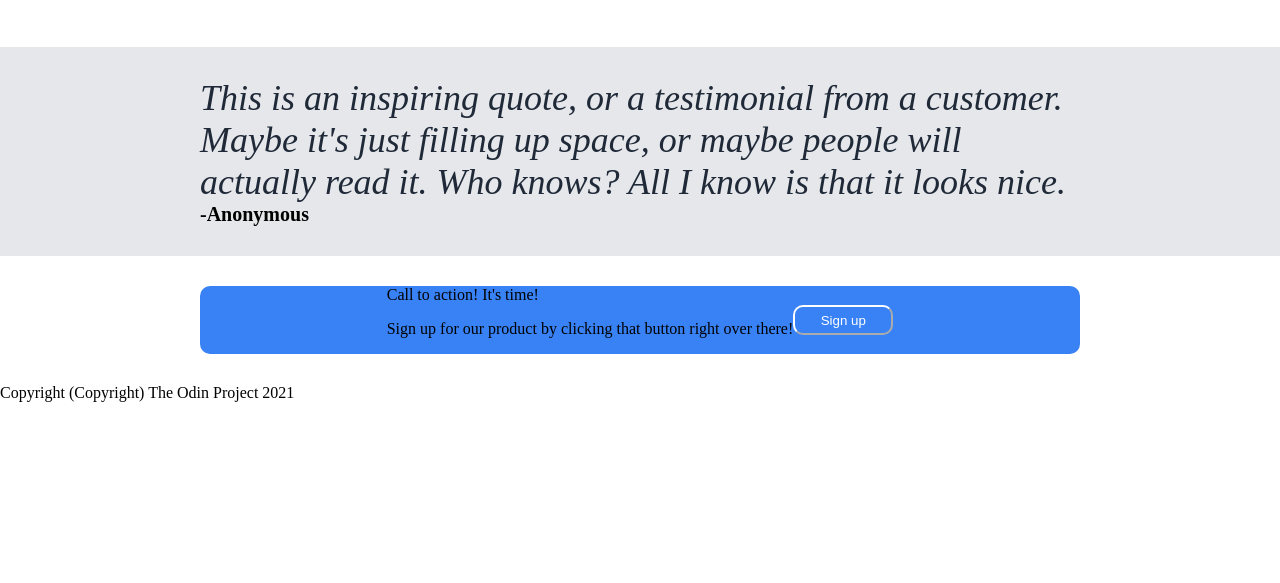
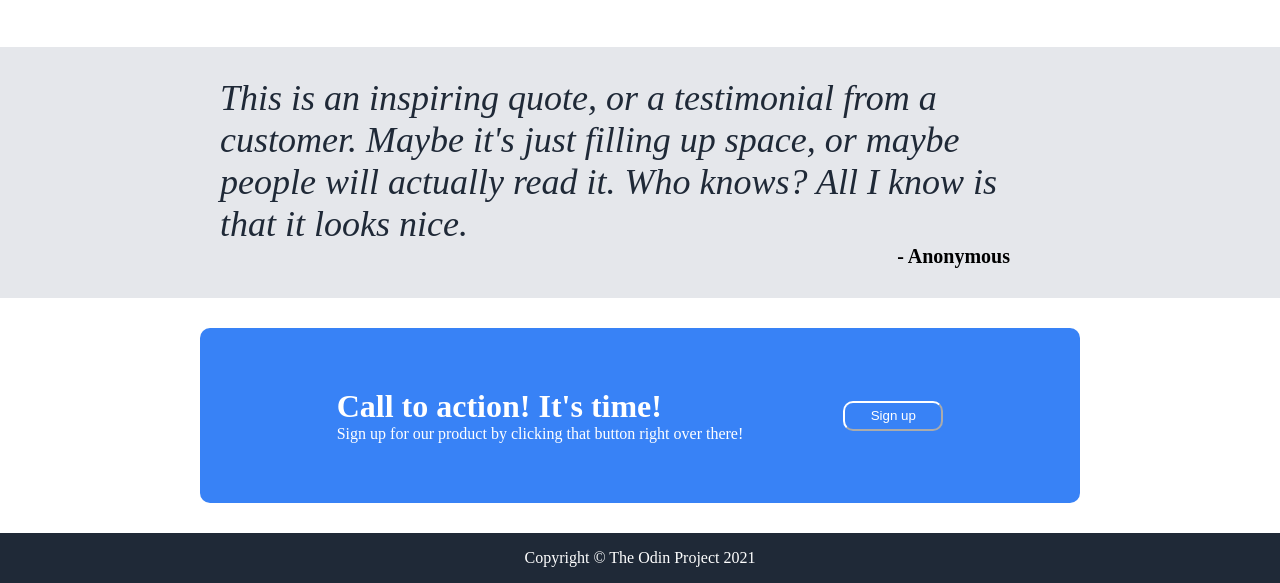
Before and after one commit to lewiscpearson/Landing-Page-Project, a plain HTML site: page index.html in a window 1280 px wide. Shown: the part 803-1386 px from the top of the page. Before the commit the page ends 1205 px from the top, so only its background shows below. Drawn offline with Linux system fonts and the light colour scheme.

Commit message:
quote section finished, sign up section finished, footer finished

```diff
--- a/index.html
+++ b/index.html
@@ -54,21 +54,21 @@
                 from a customer. Maybe it's just filling up space, or maybe people will actually
                 read it. Who knows? All I know is that it looks nice.
             </div>
-            <div class="quote-author">-Anonymous</div>
+            <div class="quote-author">- Anonymous</div>
         </div>
 
         <div class="sign-up-container">
             <div class="sign-up-box">
                 <div class="sign-up-left">
                     <div class="sign-up-title">Call to action! It's time!</div>
-                    <p>Sign up for our product by clicking that button right over there!</p>
+                    <p class="sign-up-text">Sign up for our product by clicking that button right over there!</p>
                 </div>
                 <button class="sign-up">Sign up</button>
             </div>
         </div>
 
         <div class="footer">
-            Copyright (Copyright) The Odin Project 2021
+            <p class="footer-text">Copyright &copy; The Odin Project 2021</p>
         </div>
     </div>
 </body>
--- a/style.css
+++ b/style.css
@@ -122,8 +122,8 @@ img {
     flex-direction: column;
     background-color: #e5e7eb;
     padding:30px;
-    padding-left: 200px;
-    padding-right: 200px;
+    padding-left: 220px;
+    padding-right: 220px;
 }
 
 .quote {
@@ -136,7 +136,8 @@ img {
 .quote-author {
     font-size: 20px;
     font-weight: 800;
-    align-content: flex-end;
+    align-self: flex-end;
+    padding-right:50px;
 }
 
 .sign-up-box {
@@ -147,6 +148,8 @@ img {
     border-radius: 10px;
     justify-items: center;
     align-items: center;
+    padding: 60px;
+    gap:100px;
 }
 
 .sign-up-container {
@@ -155,8 +158,9 @@ img {
     padding-right: 200px;
 }
 
-.footer {
-
+.sign-up-left {
+    align-self: center;
+    justify-self: center;
 }
 
 .sign-up {
@@ -164,3 +168,27 @@ img {
     justify-self: center;
     border-color: white;
 }
+
+.sign-up-title {
+    font-size: 32px;
+    color: white;
+    font-weight: 800;
+}
+
+.sign-up-text {
+    margin:0px;
+    color: white;
+}
+
+.footer {
+    margin-top: auto;
+    background-color: #1f2937;
+}
+
+.footer-text{
+    display: flex;
+    justify-content: space-between;
+    align-content: center;
+    justify-content: center;
+    color: white;
+}
```
